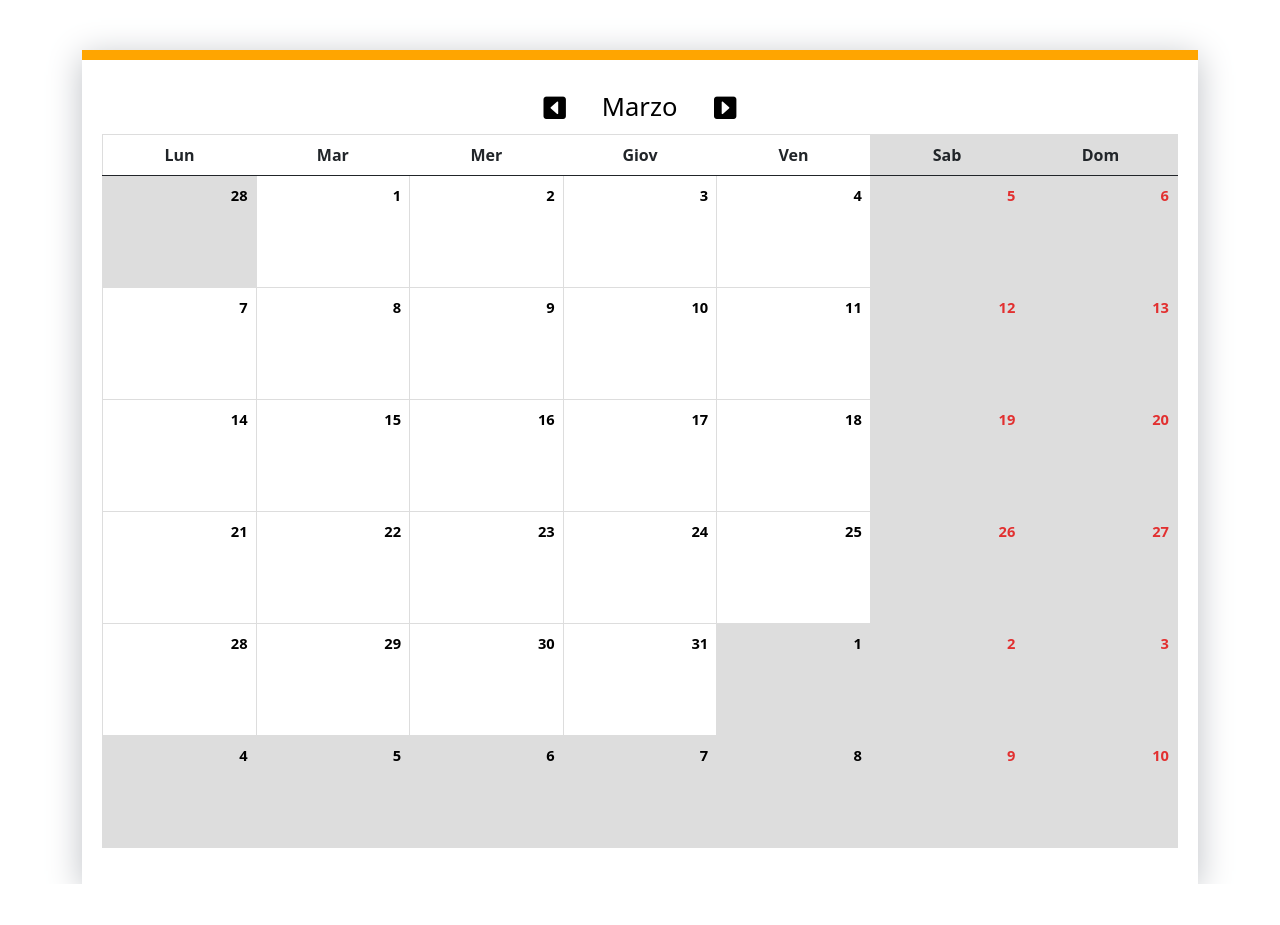
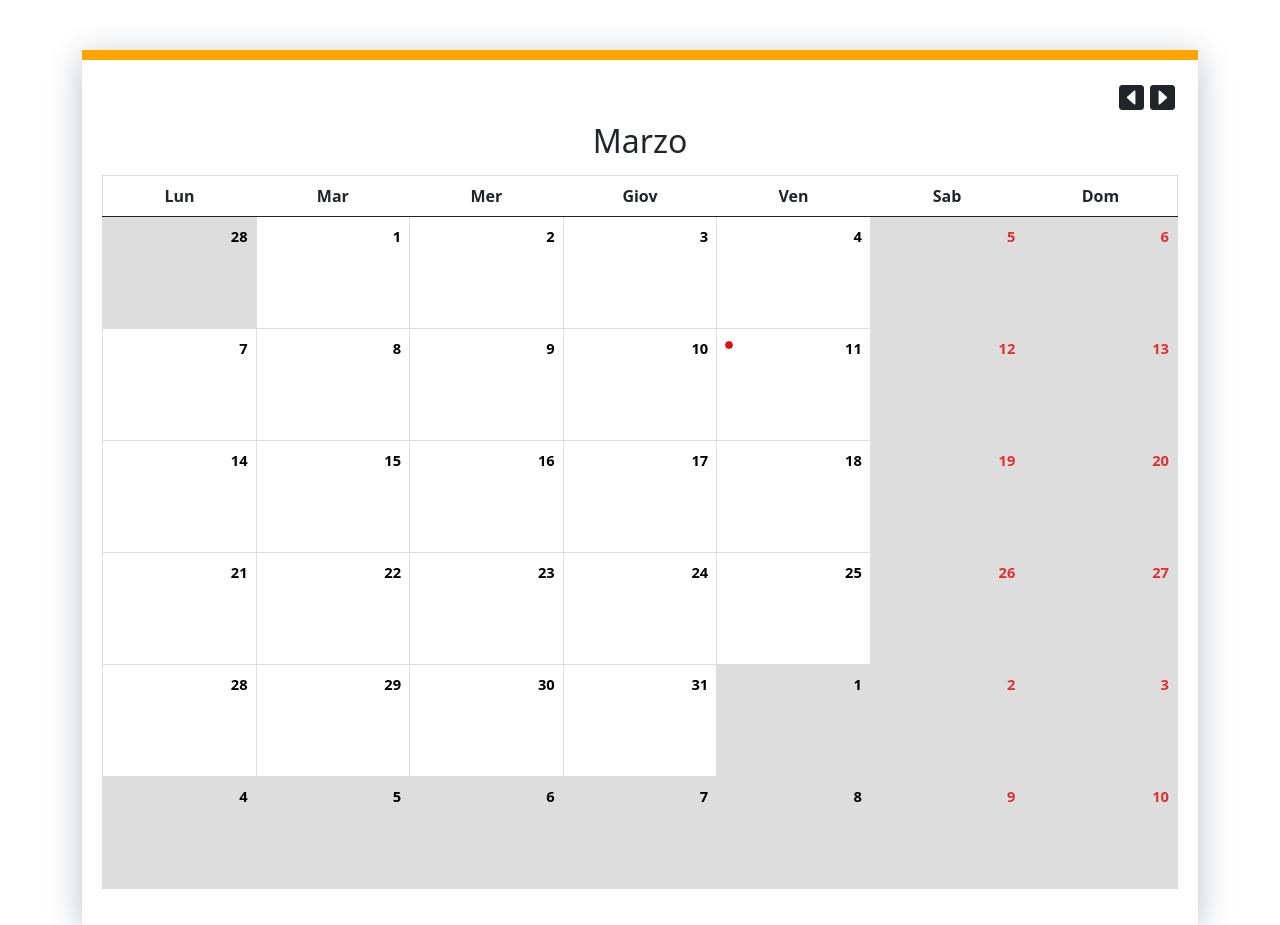
Before and after one commit to vitt95/SpikeCalendar, a website built with webpack: page dist/index.html in a window 1280 px wide. Before the commit the page ends 884 px from the top, so only its background shows below. Built offline with nearby package versions, Linux system fonts and the light colour scheme.

Commit message:
current day and refactoring

```diff
--- a/src/js/calendar.js
+++ b/src/js/calendar.js
@@ -99,7 +99,7 @@ const generateTableCells = (
       dayNum = setDateUnderTd(td, config, date, 0, (d-params.paddingDays));
       daydiv = `<div class="${dayNum == 5 || dayNum == 6 ? "weday " : "day"}">${
         d - params.paddingDays
-      }</div>`;
+      }</div>${isToday(date) ? "<div class='today' title='Today'><span></span></div>" : ""}`;
 
       if(config.disableWeekend && (dayNum == 5 || dayNum == 6)){
         td.setAttribute("disabled", "true");
@@ -155,6 +155,18 @@ const setDateUnderTd = (
 };
 
 /**
+ * This method checks if given date is today
+ * @param {Date} date
+ * @returns {boolean}
+ */
+const isToday = (date) => {
+  let today = new Date(Date.now());
+  let t = today.toLocaleDateString();
+  return t == date.toLocaleDateString();
+}
+
+
+/**
  * Returns the cardinality of the day
  * @returns {number}
  */
@@ -190,30 +202,42 @@ const buildCalendarFundamentals = (month, config) => {
     config.iconNext == "default"
       ? '<i class="bi bi-caret-right-square-fill"></i>'
       : config.iconNext;
-  let caption = `<caption>
- <small id="iconPrevCalendar">
-     ${iconPrev}
- </small>
- ${months[month]}
- <small id="iconNextCalendar">
-     ${iconNext}
- </small>
- </caption>
- <colgroup class="weekday" span="5"></colgroup>
- <colgroup class="weekend ${
-   config.disableWeekend == true ? "disabled" : ""
- }" span="2"></colgroup>
- `;
+  let _heading = `<div class="calendarHeadingButtons" style="/*! width: 30%; *//*! text-align: center; */float: inline-end;">
+  <span id="iconPrevCalendar"><i class="bi bi-caret-left-square-fill"></i></span>
+  <span id="iconNextCalendar"><i class="bi bi-caret-right-square-fill"></i></span>
+  </div>
+  <div class="calendarHeading" style="/*! text-align: center; *//*! display: block; */text-align: center;">
+    <h2 class="calendarHeadingMonthText" style="/*! width: min-content; */">${months[month]}</h2>
+</div>`;
 
-  let tbody = `<tbody id="calTbody" class="calendarTbody">
+  let tbody = `<tbody id="calTbody" class="calendarTbody"></tbody>`;
 
- </tbody>`;
+  const colGroupss = `<colgroup class="weekday" span="5"></colgroup>
+  <colgroup class="weekend ${
+    config.disableWeekend == true ? "disabled" : ""
+  }" span="2"></colgroup>`;
 
-  const html = document.createElement("table");
+  let colGroups = [];
+
+  let colGroup = document.createElement('colgroup');
+  colGroup.classList.add("weekday");
+  colGroup.setAttribute("span", "5");
+  colGroups.push(colGroup);
+
+  colGroup = document.createElement('colgroup');
+  colGroup.classList.add('weekend');
+  colGroup.setAttribute("span", "2");
+
+  colGroups.push(colGroup);
+
+  let html = document.createElement("table");
   html.classList.add("table", "calendar-table", "responsive");
 
+  colGroups.forEach(colGroup => {
+    html.appendChild(colGroup);
+  })
+
   html.innerHTML = `
- ${caption}
  ${thead}
  ${tbody}
  `;
@@ -221,6 +245,54 @@ const buildCalendarFundamentals = (month, config) => {
   return html;
 };
 
+
+/**
+ * Returns an object of two HtmlElement.
+ * ButtonHeading and TextHeading
+ * @returns {HtmlElement}
+ */
+
+const buildCalendarHeading = (month) => {
+
+  let buttonsHeading = document.createElement('div');
+  buttonsHeading.classList.add("calendarHeadingButtons");
+  let subButtonHeadingDiv = document.createElement('div');
+  subButtonHeadingDiv.classList.add('calendarHeadingSubButton');
+
+  let iconPrevElement = document.createElement("span");
+  iconPrevElement.id = "iconPrevCalendar";
+  iconPrevElement.innerHTML = `<i class="bi bi-caret-left-square-fill"></i>`;
+
+  let iconNextElement = document.createElement("span");
+  iconNextElement.id = "iconNextCalendar";
+  iconNextElement.innerHTML = `<i class="bi bi-caret-right-square-fill"></i>`;
+
+  subButtonHeadingDiv.appendChild(iconPrevElement);
+  subButtonHeadingDiv.appendChild(iconNextElement);
+
+  buttonsHeading.appendChild(subButtonHeadingDiv);
+
+  let heading = document.createElement('div');
+  heading.classList.add("calendarHeading");
+
+  let monthText = document.createElement('h2');
+  monthText.innerText = `${months[month]}`;
+  heading.appendChild(monthText);
+
+  return heading = {
+    buttonsHeading : buttonsHeading,
+    textHeading : heading,
+  };
+}
+
+
+
+/**
+ *
+ * @param {*} tableId
+ * @param {*} params
+ * @param {*} config
+ */
 const buildTableMarkup = (
   tableId,
   params = {
@@ -258,13 +330,22 @@ const buildTableMarkup = (
   // Build calendar fundamentals
   let html = buildCalendarFundamentals(params.month, config);
 
+  let heading = buildCalendarHeading(params.month);
+
   // Hook fundamentals to mount point
-  tableDiv.insertAdjacentElement("afterbegin", html);
+  tableDiv.insertAdjacentElement("afterbegin", (heading.buttonsHeading));
+
+  // Build heading parts of calendar
+  heading.buttonsHeading.insertAdjacentElement('afterend', heading.textHeading);
+
+  tableDiv.appendChild(html);
 
   // Generate days row
   generateDaysRow("calendarDaysRow", {
     shortDays: true,
   });
+
+  // Generate days cells
   generateTableCells(params, config);
 
   if (config.responsive == true) {
@@ -289,7 +370,7 @@ const buildTableMarkup = (
  */
 
 export const createTableBody = (tableId, config) => {
-  console.log(config);
+  //console.log(config);
   let year = config.year == null ? __year : config.year;
   let month = config.month == null ? __month : config.month;
   let day = config.day == null ? __day : config.day;
@@ -314,7 +395,7 @@ export const createTableBody = (tableId, config) => {
 
   /**
    * Calendar matrix size
-   * @var {int} calendarSize
+   * @var {number} calendarSize
    */
   const calendarSize = days.length * 6;
 
@@ -337,7 +418,7 @@ export const createTableBody = (tableId, config) => {
 
   /**
    * Padding days at current day of the previous month.
-   * @var {int} paddingDays
+   * @var {number} paddingDays
    */
   let paddingDays = days.indexOf(
     currentDay.charAt(0).toUpperCase() + currentDay.slice(1)
@@ -346,7 +427,7 @@ export const createTableBody = (tableId, config) => {
   /**
    * Integer difference between last day of the current month
    * and first [0-6] days of the next month.
-   * @var {int} nextMonthDayDifference
+   * @var {number} nextMonthDayDifference
    */
   let nextMonthDayDifference = calendarSize - (daysInMonth + paddingDays - 1);
 
--- a/src/scss/_calendar.scss
+++ b/src/scss/_calendar.scss
@@ -19,6 +19,37 @@
 
 .calendar-table.table {
   //border-collapse: none !important;
+}
+
+.calendarHeading {
+  text-align: center;
+  padding: 7px;
+}
+
+.calendarHeadingButtons {
+  height: 35px;
+}
+
+.calendarHeadingSubButton {
+  float: inline-end;
+  height: 100%;
+  display: flex;
+  align-items: center;
+  span {
+    * {
+      font-size: 25px;
+      margin: 3px;
+      &:focus {
+        transform: scale(0.8);
+      }
+    }
+    &:focus {
+      transform: scale(0.8);
+    }
+    &:hover {
+      cursor: pointer;
+    }
+  }
 }
 
 .calendar-table.table thead,
@@ -74,8 +105,9 @@ table.calendar-table {
   }
 }
 
+
 .calendar-table td.selected {
-    background-color: #7bc7f4;
+  background-color: #7bc7f4;
 }
 
 .calendar-table td .day {
@@ -83,8 +115,24 @@ table.calendar-table {
   @include tdday();
 }
 
+.calendar-table td .today{
+    width: 8px;
+    height: 8px;
+    position: absolute;
+    left: 8px;
+    top: 12px;
+    border-radius: 50%;
+    border: 0.5px solid #e11111;
+    span{
+      width: 100%;
+      height: 100%;
+      display: block;
+      background: #e11111;
+    }
+}
+
 .calendar-table td .weday {
-  color : rgb(226, 48, 48);
+  color: rgb(226, 48, 48);
   @include tdday();
 }
 
```
Also changed, not shown: dist/css/app.css, dist/js/app.js, 1 other file.
